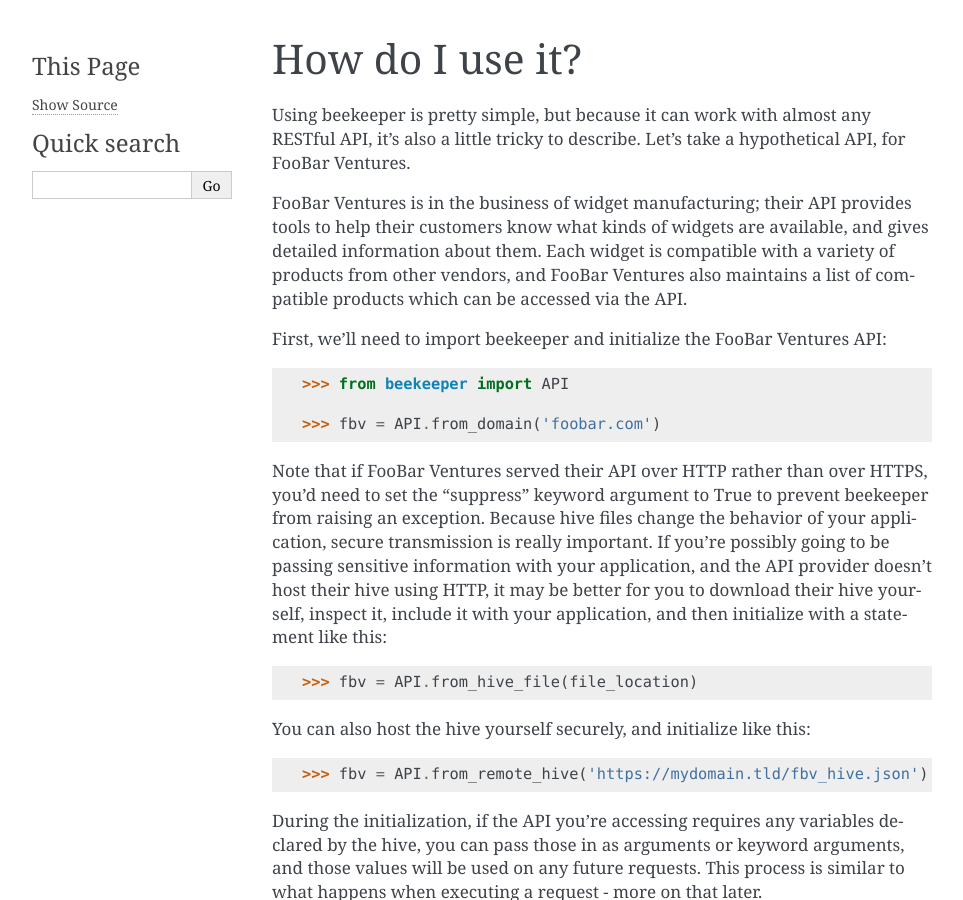
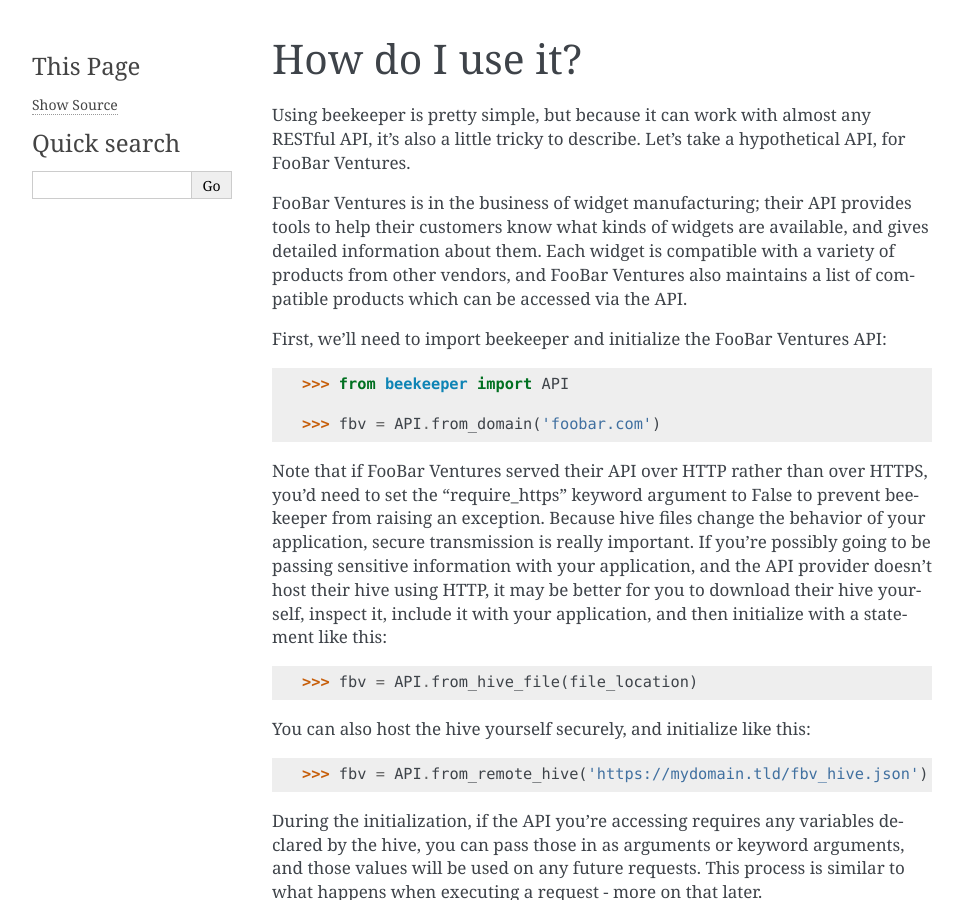
Before and after one commit to haikuginger/beekeeper, a Sphinx documentation site: the page built from docs/source/how_to_use.rst, in a window 1280 px wide and 900 px high. Shown: the whole window, without its empty margins (148-1111 px from the left). Built offline with Sphinx 7.4.7, drawn with Linux system fonts in a browser that asks for light colours.

Commit message:
Documenting require_https change; updating xmltodict version requirements

```diff
--- a/docs/source/how_to_use.rst
+++ b/docs/source/how_to_use.rst
@@ -21,7 +21,7 @@ First, we'll need to import beekeeper and initialize the FooBar Ventures API:
     >>> fbv = API.from_domain('foobar.com')
 
 Note that if FooBar Ventures served their API over HTTP rather than over HTTPS,
-you'd need to set the "suppress" keyword argument to True to prevent beekeeper
+you'd need to set the "require_https" keyword argument to False to prevent beekeeper
 from raising an exception. Because hive files change the behavior of your
 application, secure transmission is really important. If you're possibly
 going to be passing sensitive information with your application, and the API
--- a/requirements.txt
+++ b/requirements.txt
@@ -1 +1 @@
-xmltodict==0.9.2
+xmltodict>=0.9.2, <=0.10.1
```
